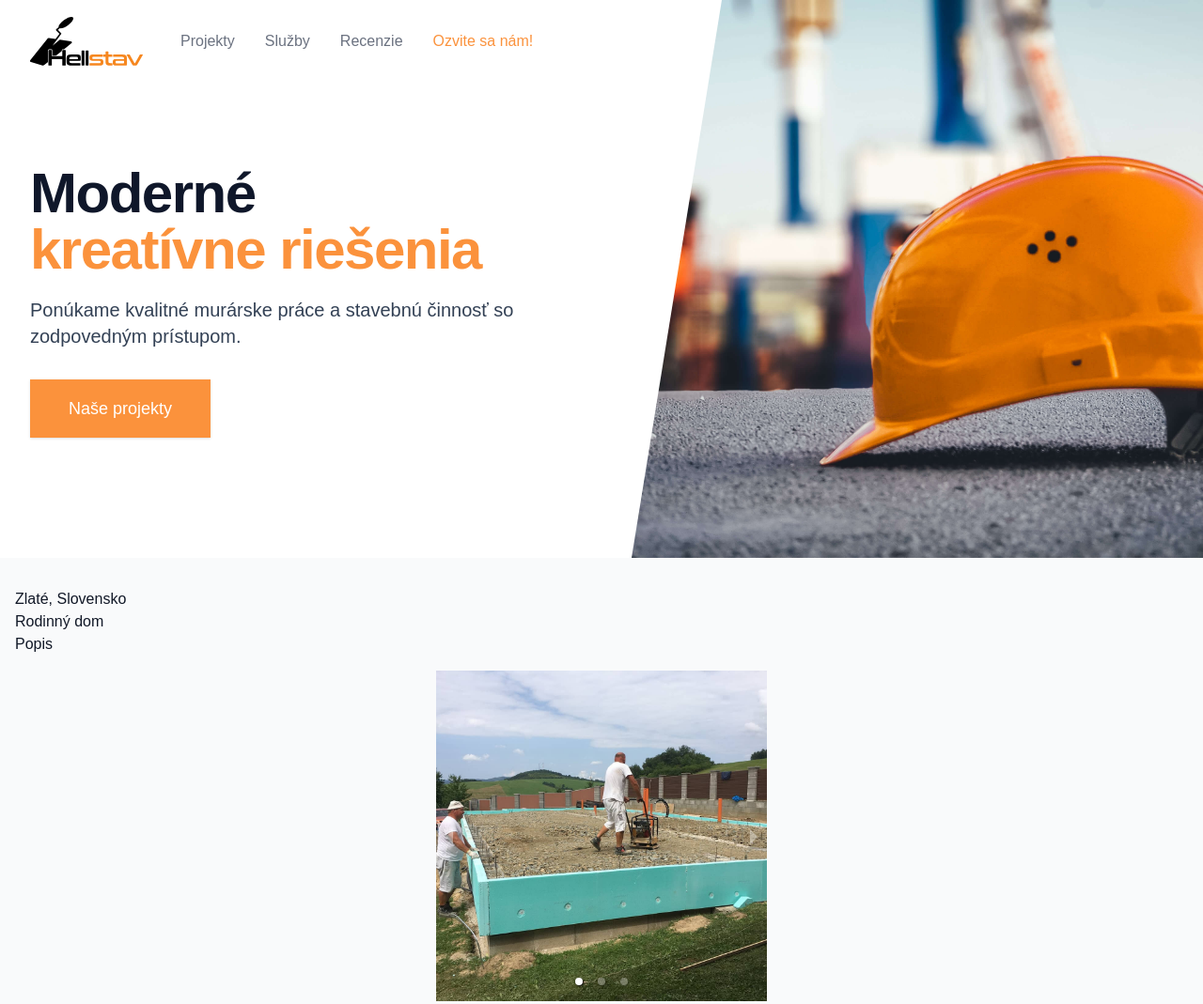
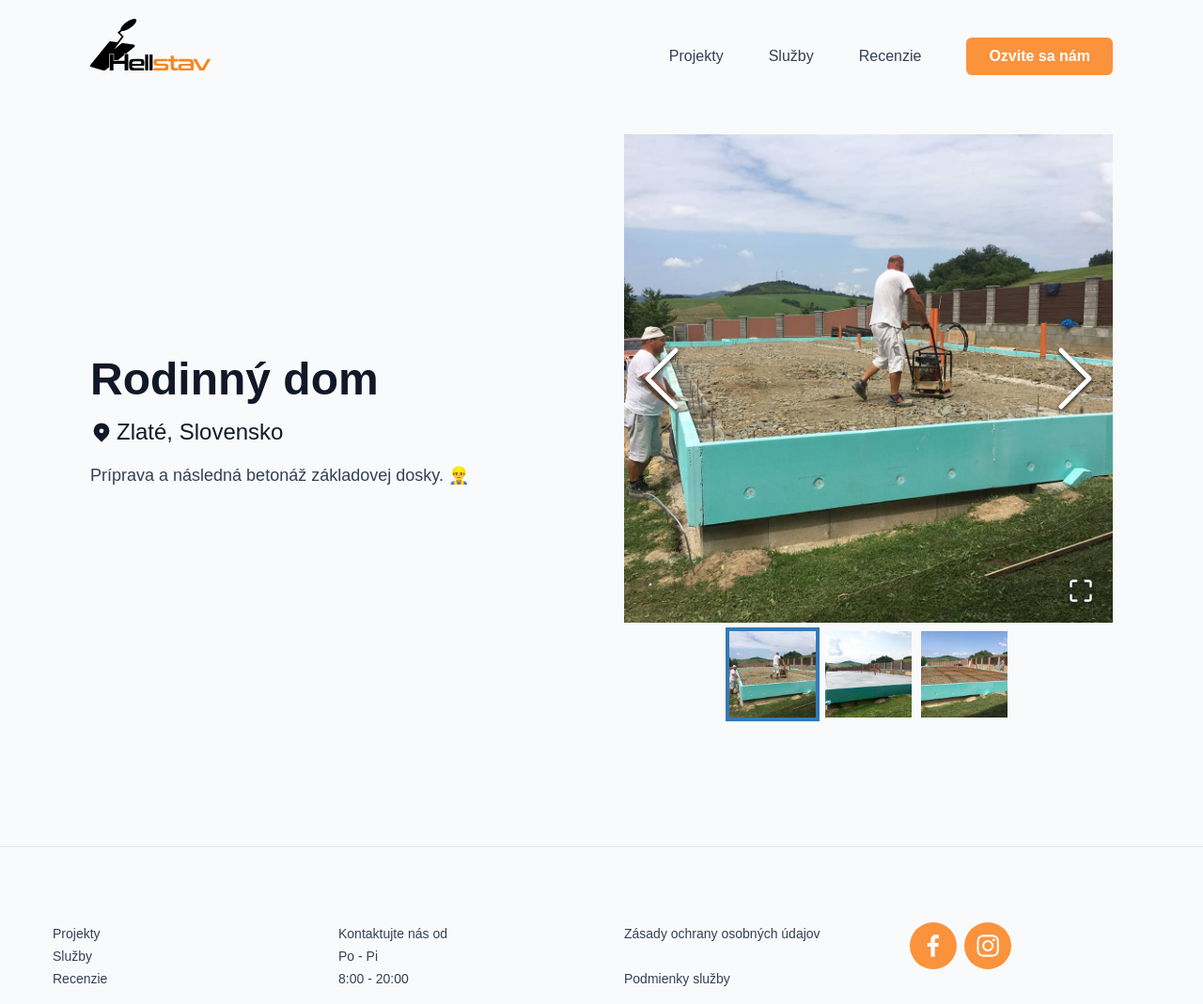
Before and after one commit to michaeldev5/hellstavsk, a Gatsby site: page /zlate in a window 1280 px wide. Shown: the top 1069 px of the page at 94% size. Built offline with nearby package versions, Linux system fonts and the light colour scheme; Gatsby itself is replaced by a stand-in of ours.

Commit message:
Add project subpage

```diff
--- a/content/projects.json
+++ b/content/projects.json
@@ -5,35 +5,35 @@
       "name": "Zlaté, Slovensko",
       "slug": "zlate",
       "subtitle": "Rodinný dom",
-      "desc": "Popis",
+      "desc": "Príprava a následná betonáž základovej dosky. 👷‍♂️",
       "mainImg": "223618296_190153399817693_204338195645078164_n.jpg"
     },
     {
       "name": "Richvald, Slovensko",
       "slug": "richvald",
       "subtitle": "Rodinný dom s podkrovím",
-      "desc": "Popis",
+      "desc": "Murovanie z tehál Heluz. Aplikovanie asfaltového penetračného náteru, nalepenie asfaltových pásov pod obvodovými a vnútornými nosnými priečkami. Založenie prvého radu tehál na tepelnoizolačnú maltu. Murovanie s použitím tenkovrstvej murovacej malty. Uloženie prekladov ponad okná a dvere a nalepenie tvrdeného polystyrénu. 🚧",
       "mainImg": "163959781_114207224078978_4437374694975552787_n.jpg"
     },
     {
       "name": "Heppenheim, Nemecko",
       "slug": "heppenheim",
       "subtitle": "Omietnutie garáže",
-      "desc": "Popis",
+      "desc": "Omietnutie garáže + stiahnutie farby 🚗. Omietnutie novej garáže pomocou cementovo perlivej omietky, penetrácia a následne stiahnutie minerálnou fasádnou omietkou. Vyštukovanie a natretie soklovou farbou. Zároveň jedna z našich posledných prác v Nemecku. 🇩🇪",
       "mainImg": "162851170_112119430954424_2916438085009721247_n.jpg"
     },
     {
       "name": "Hažlín, Slovensko",
       "slug": "hazlin",
       "subtitle": "Rodinný dvojpodlažný dom",
-      "desc": "Popis",
+      "desc": "Od základov až po hrubú stavbu... ➡️🏡",
       "mainImg": "204742678_168102495356117_878847590822391002_n.jpg"
     },
     {
       "name": "Fribourg, Švajčiarsko",
       "slug": "fribourg",
       "subtitle": "Historické podkrovné izby",
-      "desc": "Popis",
+      "desc": "Sadrokartóny + ošetrenie a natretie dreva. Vybrúsenie starého krovu, nanesenie glazúrovej hnedej farby. Montáž konštrukcie, izolácia sklenou vatou a parozábrannou fóliou a postupná montáž sadrokartónov. To všetko s najvyššou formou precíznosti, keďže išlo o historickú budovu.🇨🇭",
       "mainImg": "163228716_112134524286248_7920305672881172395_n.jpg"
     }
   ]
--- a/package.json
+++ b/package.json
@@ -32,6 +32,7 @@
     "react": "^17.0.1",
     "react-dom": "^17.0.1",
     "react-helmet": "^6.1.0",
+    "react-image-gallery": "^1.2.8",
     "react-responsive-carousel": "^3.2.22",
     "react-social-icons": "^5.8.0"
   },
@@ -43,6 +44,7 @@
     "@babel/preset-react": "^7.16.7",
     "@babel/preset-typescript": "^7.16.7",
     "@types/react-helmet": "^6.1.5",
+    "@types/react-image-gallery": "^1.0.5",
     "autoprefixer": "^10.4.2",
     "babel-eslint": "^10.1.0",
     "eslint": "^8.7.0",
--- a/src/components/Nav2.tsx
+++ b/src/components/Nav2.tsx
@@ -7,9 +7,11 @@ type Props = {
 }
 
 const Nav2: FC<Props> = ({ navigation }) => (
-  <header className="py-8">
+  <header className="pt-8 pb-8 md:pb-14">
     <div className="container flex justify-between items-center mx-auto px-8 md:px-14 lg:px-24 w-full">
-      <HellstavLogo className="w-32 relative bottom-3" />
+      <a href="/">
+        <HellstavLogo className="w-32 relative bottom-3" />
+      </a>
       <div className="hidden md:flex space-x-12 items-center">
         {navigation.map(({ href, name }, index) => (
           <a
--- /dev/null
+++ b/src/components/Project.tsx
@@ -0,0 +1,34 @@
+import React, { FC } from "react"
+import { TProject } from "../types/TProject"
+import ImageGallery from "react-image-gallery"
+import { LocationMarkerIcon } from "@heroicons/react/solid"
+
+type Props = {
+  project: TProject
+  images: string[]
+}
+
+const Project: FC<Props> = ({ project: { subtitle, name, desc }, images }) => (
+  <div className="container mx-auto px-8 md:px-14 lg:px-24 py-8 pt-0 lg:pt-0">
+    <div className="flex flex-col lg:flex-row">
+      <div className="pt-8 pb-12 pr-12 flex flex-col flex-1 justify-center">
+        <h1 className="text-5xl font-semibold pb-4">{subtitle}</h1>
+        <div className="flex items-center pb-4">
+          <LocationMarkerIcon width={24} />
+          <h1 className="text-2xl pl-1">{name}</h1>
+        </div>
+        <p className="text-lg text-slate-700">{desc}</p>
+      </div>
+      <ImageGallery
+        items={images.map(image => ({
+          original: image,
+          thumbnail: image,
+        }))}
+        showPlayButton={false}
+        additionalClass="flex-1"
+      />
+    </div>
+  </div>
+)
+
+export default Project
--- a/src/components/Seo.tsx
+++ b/src/components/Seo.tsx
@@ -11,7 +11,7 @@ type Props = {
 
 const Seo: FC<Props> = ({
   description = "",
-  lang = "en",
+  lang = "sk",
   meta = [],
   title,
 }) => {
--- a/src/styles/global.css
+++ b/src/styles/global.css
@@ -57,3 +57,9 @@ body {
   color: #2b6cb0;
   /*Set to match the Tailwind colour you want the active one to be */
 }
+
+@media (hover: hover) and (pointer: fine) {
+  .image-gallery-icon:hover {
+    color: grey !important;
+  }
+}
--- a/src/templates/project.tsx
+++ b/src/templates/project.tsx
@@ -1,9 +1,10 @@
 import React, { FC } from "react"
-import Nav from "../components/Nav"
 import navigation from "../navigation"
 import Footer from "../components/Footer"
-import Carousel from "../components/Carousel"
 import { TProject } from "../types/TProject"
+import Nav2 from "../components/Nav2"
+import Project from "../components/Project"
+import "react-image-gallery/styles/css/image-gallery.css"
 
 type Props = {
   pageContext: {
@@ -12,21 +13,11 @@ type Props = {
   }
 }
 
-const ProjectPage: FC<Props> = ({
-  pageContext: {
-    images,
-    project: { name, subtitle, desc },
-  },
-}) => {
+const ProjectPage: FC<Props> = ({ pageContext: { images, project } }) => {
   return (
     <>
-      <Nav navigation={navigation} />
-      <div className="container mx-auto px-4">
-        <h1>{name}</h1>
-        <h3>{subtitle}</h3>
-        <p>{desc}</p>
-      </div>
-      <Carousel images={images} />
+      <Nav2 navigation={navigation} />
+      <Project project={project} images={images} />
       <Footer navigation={navigation} />
     </>
   )
```
Also changed, not shown: 1 other file.
